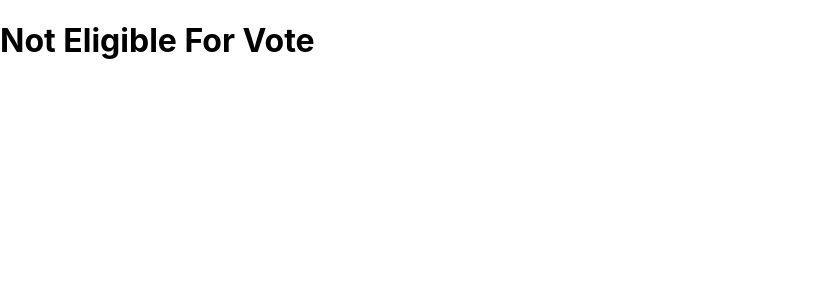
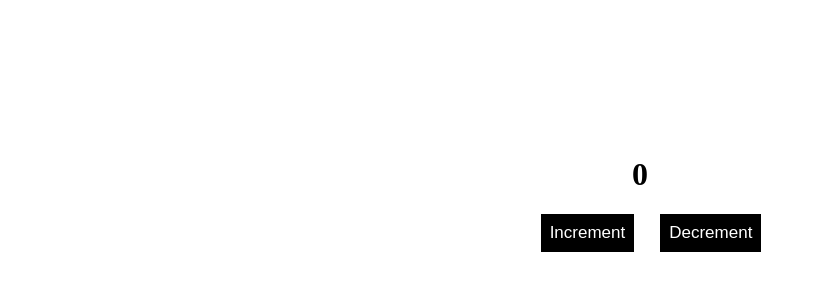
Before and after one commit to jawadd/react-projects, a React (Create React App) app: page / in a window 1280 px wide. Shown: the top 300 px of the page, without its empty margins (0-822 px from the left). Built offline with nearby package versions, Linux system fonts and the light colour scheme.

Commit message:
Increment and Decrement app using useState Hook

```diff
--- a/src/App.js
+++ b/src/App.js
@@ -1,15 +1,24 @@
 import logo from './logo.svg';
 import './App.css';
-import React  from 'react';
+import React, { useState }  from 'react';
 
 function App() {
-  const stat= "Learn React with Jawad";
+
+  const[count, setCount] = useState(0);
+
+  const increment =() =>{
+    setCount(count+1)
+  }
+  const decrement =() =>{
+    setCount(count-1)
+  }
   return (
 
 <React.Fragment>
-  <h1>Hello World!</h1>
-   <h2>From Jawad Hussain</h2>
-   <h3>{stat}</h3>
+  <div className='box'>
+    <h1>{count}</h1>
+    <button onClick={increment}>Increment</button>  <button onClick={decrement}>Decrement</button>
+  </div>
    </React.Fragment>
 
 
--- a/src/index.css
+++ b/src/index.css
@@ -1,42 +1,41 @@
-body {
-  margin: 0;
-  font-family: -apple-system, BlinkMacSystemFont, 'Segoe UI', 'Roboto', 'Oxygen',
-    'Ubuntu', 'Cantarell', 'Fira Sans', 'Droid Sans', 'Helvetica Neue',
-    sans-serif;
-  -webkit-font-smoothing: antialiased;
-  -moz-osx-font-smoothing: grayscale;
+nav{
+  /* width: 100%; */
+  background-color: black;
+  padding: 11px;
 }
 
-code {
-  font-family: source-code-pro, Menlo, Monaco, Consolas, 'Courier New',
-    monospace;
-}
-body{
-  background-color: rgb(255, 255, 255);
-}
-.card{
-  width: 300px;
-  height: 350px;
-  padding: 11px;
-  border-radius: 5px;
-  box-shadow: rgb(129, 62, 62);
-  box-shadow: rgb(36, 35, 34);
-  text-align: center;
-}
-.card img{
-  width: 100%;
-  height:300px;
-  border-radius: 15px;
+ul{
+  display: flex;
+  justify-content: space-around;
 }
 
-.heading{
-  text-align: center;
-  gap:40px ;
+ul li a{
+  color: white;
+  font-size: 28px;
+  text-decoration: none;
+  margin-inline: 22px;
 }
 
-.cardComp{
+ .nested{
   display: flex;
-  justify-content: center;
-  gap:5px;
-  flex-wrap: wrap;
+  gap: 22px;
+  background-color: pink;
+  padding: 11px;
+ }
+
+.active{
+  color: rgb(4, 236, 236);
 }
+.box{
+  text-align: center;
+  margin: auto;
+  padding-top: 10%;
+}
+button{
+  background-color: black;
+  color: white;
+  font-size: 17px;
+  border: none;
+  padding: 9px;
+  margin-left: 22px;
+}
--- a/src/index.js
+++ b/src/index.js
@@ -9,10 +9,11 @@ import MainPage from './MainPage';
 import Card from './Card';
 import Condition  from './Condition';
 
+
 const root = ReactDOM.createRoot(document.getElementById('root'));
 root.render(
   <React.StrictMode>
    {/* <MainPage /> */}
-  <Condition />
+  <App />
   </React.StrictMode>
 );
```
